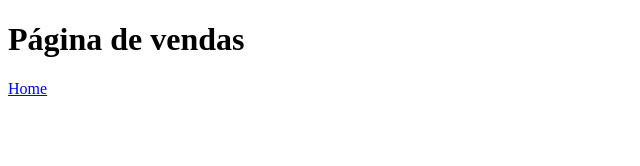
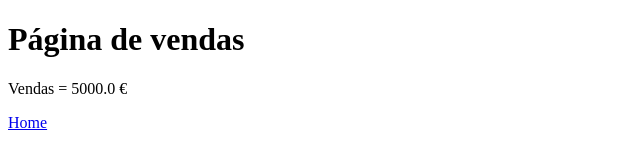
Before and after one commit to PauloJSCruz/aulagithub, a plain HTML site: page vendas.html in a window 1280 px wide. Shown: the whole page, without its empty margins (0-640 px from the left). Drawn offline with Linux system fonts and the light colour scheme.

Commit message:
Acrescentado o valor de vendas

```diff
--- a/vendas.html
+++ b/vendas.html
@@ -7,6 +7,7 @@
 </head>
 <body>
     <h1>Página de vendas</h1>
+    <p>Vendas = 5000.0 € </p>
     <a href="index.html"> Home</a>
 </body>
 </html>
```
